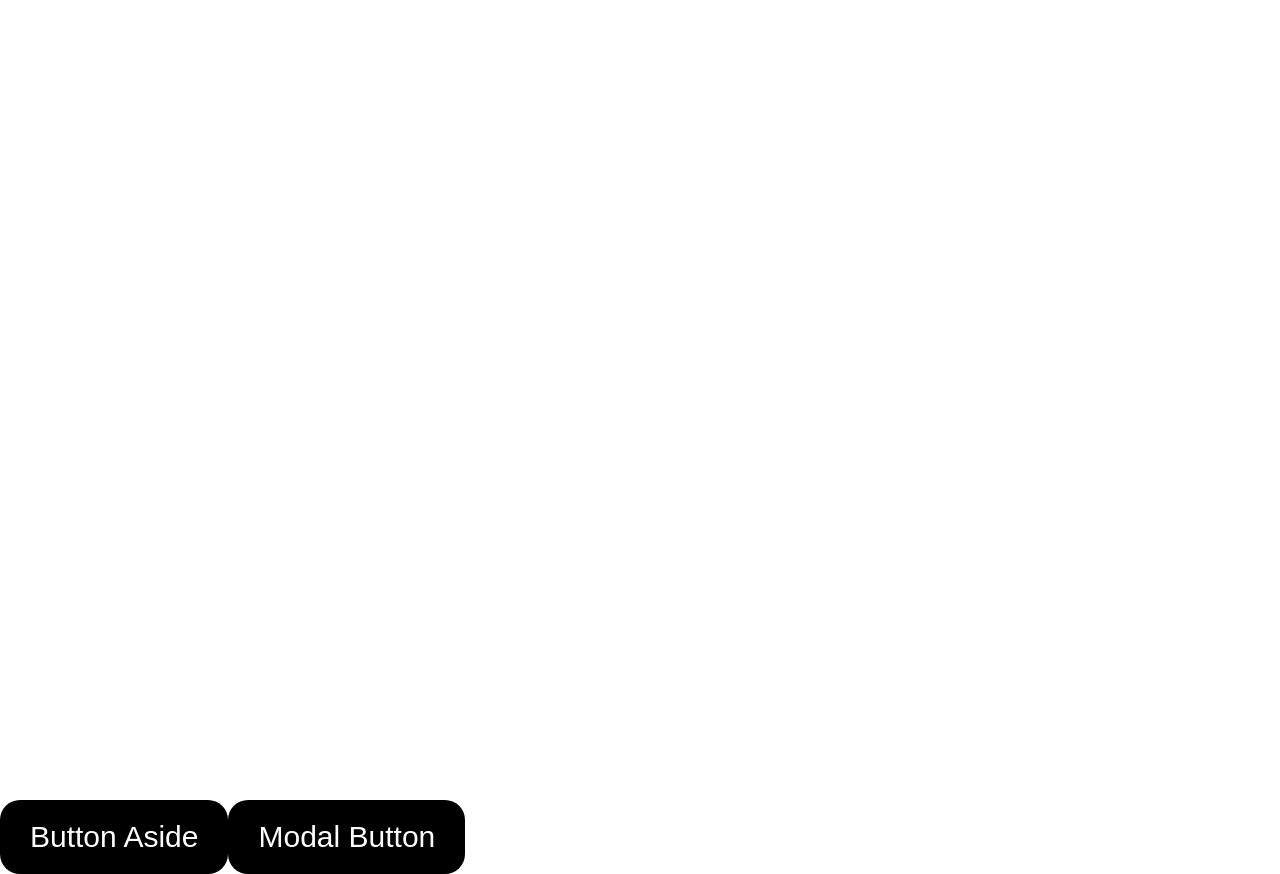
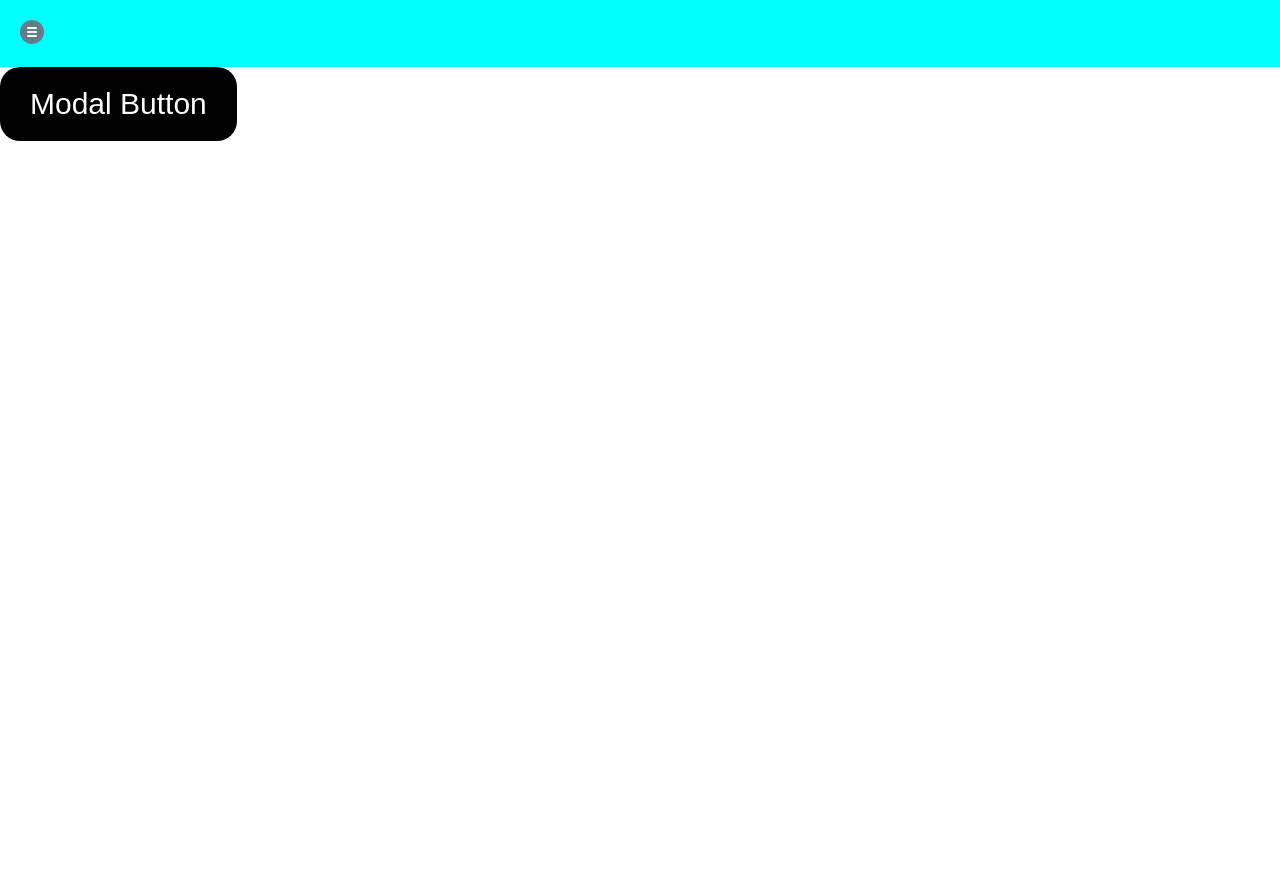
Before and after one commit to ArturPetrosyan1998/React-App-Func, a React (Vite) app: page / in a window 1280 px wide. After the commit the page ends 800 px from the top, so only its background shows below. Built offline with nearby package versions, Linux system fonts and the light colour scheme.

Commit message:
Home page logic

```diff
--- a/src/App.jsx
+++ b/src/App.jsx
@@ -1,18 +1,14 @@
 import { Component } from 'react';
 import Aside from './components/Aside/Aside';
 import Button from './components/Button/Button';
+import Header from './components/Header/Header';
 import Modal from './components/Modal/Modal';
-import './Reset.scss';
+import Home from './pages/Home/Home';
+import './reset.scss';
 
 class App extends Component {
   state = {
-    isOpen: false,
     isOpenModal: false,
-  };
-
-  handleToggleAside = () => {
-    const { isOpen } = this.state;
-    this.setState({ isOpen: !isOpen });
   };
 
   handleModalOpen = () => {
@@ -26,11 +22,10 @@ class App extends Component {
   };
 
   render() {
-    const { isOpen, isOpenModal } = this.state;
+    const { isOpenModal } = this.state;
     return (
       <>
-        <Aside isOpen={isOpen} />
-        <Button onClick={this.handleToggleAside} text="Button Aside" />
+        <Header />
         <Modal isOpenModal={isOpenModal} onClick={this.handleModalClose} />
         <Button modalButton text="Modal Button" onClick={this.handleModalOpen} />
       </>
--- a/src/components/Header/Header.jsx
+++ b/src/components/Header/Header.jsx
@@ -0,0 +1,15 @@
+import { Component } from 'react';
+import imgHamburger from './assets/icons/hamburger.png';
+import styles from './Header.module.scss';
+
+class Header extends Component {
+  render() {
+    return (
+      <header className={styles.container}>
+        <div><img src={imgHamburger} alt="hamburger" /></div>
+      </header>
+    );
+  }
+}
+
+export default Header;
--- a/src/components/Header/Header.module.scss
+++ b/src/components/Header/Header.module.scss
@@ -0,0 +1,7 @@
+.container {
+    width: 100%;
+    padding: 20px 20px;
+    background-color: aqua;
+    display: flex;
+    align-items: center;
+}
--- a/src/pages/Home/Home.jsx
+++ b/src/pages/Home/Home.jsx
@@ -1,11 +1,26 @@
 import { Component } from 'react';
+import Aside from '../../components/Aside/Aside';
+import Button from '../../components/Button/Button';
 
 class Home extends Component {
+  state = {
+    isOpen: false,
+  };
+
+  handleToggleAside = () => {
+    const { isOpen } = this.state;
+    this.setState({ isOpen: !isOpen });
+  };
+
   render() {
+    const { isOpen } = this.state;
     return (
       <div>
-        <h2>Home</h2>
+        <Aside isOpen={isOpen} />
+        <Button onClick={this.handleToggleAside} text="Button Aside" />
       </div>
     );
   }
 }
+
+export default Home;
```
Also changed, not shown: src/components/Header/Navigation/Navigation.jsx (+13 -0 lines), src/components/Header/assets/icons/hamburger.png (added).
